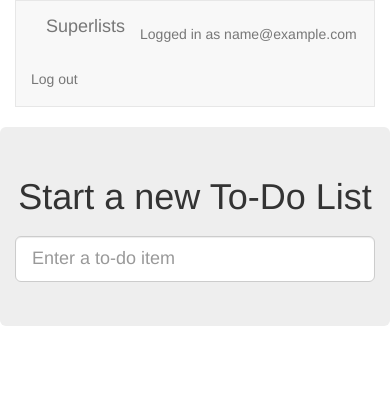
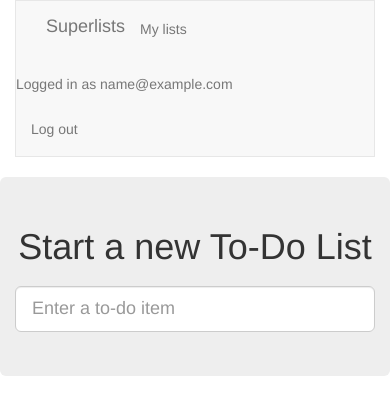
Before and after one commit to JavierHerreroPorras/python-tdd-book, a Django app: page /lists/ in a window 390 px wide. Shown: the top 415 px of the page. Run offline with Django 3.2, Linux system fonts and the light colour scheme; the visitor is signed in with stand-in values (Sample User, id 1); some libraries are stand-ins or nearby versions.

Commit message:
New url, placeholder view and first-cut template for my_lists

```diff
--- a/lists/templates/base.html
+++ b/lists/templates/base.html
@@ -14,6 +14,9 @@
                 <div class="container-fluid">
                     <a class="navbar-brand" href="/">Superlists</a>
                     {% if user.email %}
+                        <ul class="nav navbar-nav navbar-left">
+                            <li><a href="{% url 'my_lists' user.email %}">My lists</a></li>
+                        </ul>
                         <ul class="nav navbar-nav navbar-right">
                             <li class="navbar-text">Logged in as {{ user.email }}</li>
                             <li><a href="{% url 'logout' %}">Log out</a></li>
@@ -48,21 +51,29 @@
                 <div class="col-md-6 col-md-offset-3 jumbotron">
                     <div class="text-center">
                         <h1>{% block header_text %}{% endblock %}</h1>
+                        {% block list_form %}
                             <form method="post" action="{% block form_action%}{% endblock %}">
                                 {{ form.text }}
                                 {% csrf_token %}
                                 {% if form.errors %}
                                     <div class="form-group has-error">
-                                    <span class="help-block">{{ form.text.errors }}</span>
+                                        <div class="help-block">{{ form.text.errors }}</div>
                                     </div>
                                 {% endif %}
                             </form>
+                        {% endblock %}
                     </div>
                 </div>
             </div>
             <div class="row">
                 <div class="col-md-6 col-md-offset-3">
                     {% block table %}
+                    {% endblock %}
+                </div>
+            </div>
+            <div class="row">
+                <div class="col-md-6 col-md-offset-3">
+                    {% block extra_content %}
                     {% endblock %}
                 </div>
             </div>
--- a/lists/urls.py
+++ b/lists/urls.py
@@ -5,4 +5,5 @@ urlpatterns = [
     url(r'^$', views.home_page, name='home'),
     url(r'^new$', views.new_list, name='new_list'),
     url(r'^(\d+)/$', views.view_list, name='view_list'),
+    url(r'^users/(.+)/$', views.my_lists, name='my_lists'),
 ]
--- a/lists/views.py
+++ b/lists/views.py
@@ -29,3 +29,7 @@ def new_list(request):
 		return redirect(list_)
 	else:
 		return render(request, 'home.html', {'form': form})
+
+
+def my_lists(request, email):
+	return render(request, 'my_lists.html')
```
Also changed, not shown: lists/templates/my_lists.html (added, +14 -0 lines), lists/tests/test_views.py (+7 -0 lines). Lines whose indentation alone changed are shown as unchanged.
